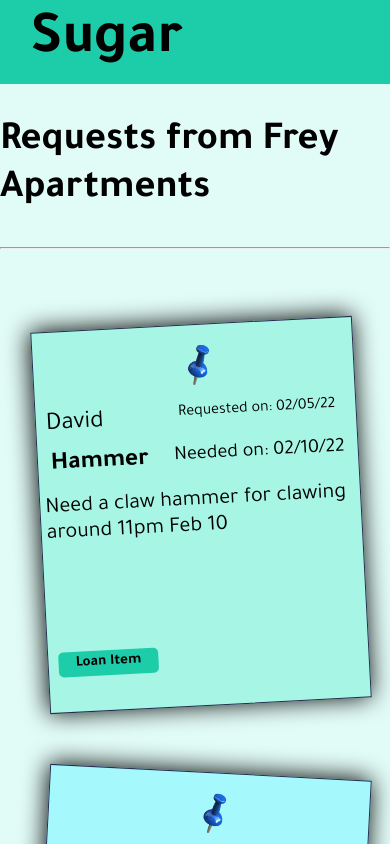
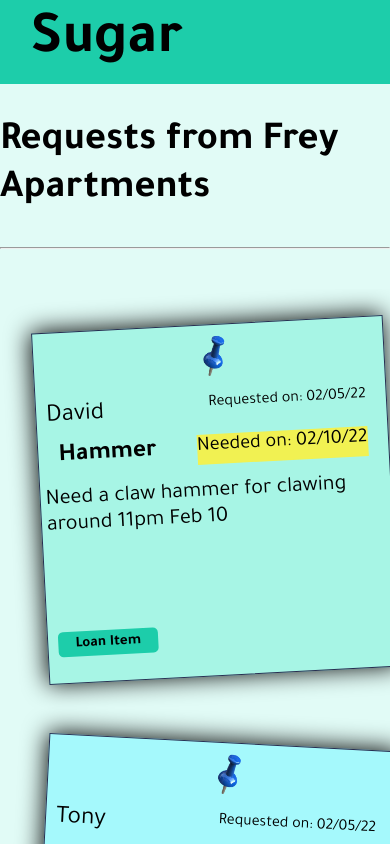
Before and after one commit to 2108-Sugar/Sugar_FE, a React (Create React App) app: page / in a window 390 px wide. Shown: the top 844 px of the page. Built offline with nearby package versions, Linux system fonts and the light colour scheme; a web font is replaced by a local one.

Commit message:
Add styling for bulletin board format

```diff
--- a/src/Components/DashboardCard/DashboardCard.css
+++ b/src/Components/DashboardCard/DashboardCard.css
@@ -18,8 +18,6 @@ p {
 /*. Post it format*/
 
 .pin-img {
-  width: 90px;
-  height: 50px;
   align-self: center;
 }
 
@@ -48,7 +46,6 @@ p {
 .request-card:hover {
   transform: scale(1.2);
   transition: .5s;
-
 }
 
 .top-row {
@@ -67,14 +64,12 @@ p {
 }
 
 .request-details {
-  /* border: 1px solid black; */
-  overflow-y: scroll;
+  overflow-y: auto;
   max-width: 100%;
   height: 40%;
   margin: 5px;
   font-size: 22px;
 }
-
 
 .name {
   font-size: 25px;
@@ -87,6 +82,7 @@ p {
 
 .date-needed {
   font-size: 20px;
+  background-color: rgb(241, 241, 82);
 }
 
 .loan-button {
@@ -103,23 +99,22 @@ p {
   text-align: center;
 }
 
-
 .loan-button:hover {
-  background-color: #8ffae4;
+  background-color: #272F51;
   box-shadow: 0 0 5px #272F51;
+  color: white;
 }
-
 
 @media screen and (max-width: 1320px) {
   .request-card {
-    width: 40vw;
-    height: 45vh;
+    width: 350px;
+    height: 350px;
   }
 }
 
 @media screen and (max-width: 890px) {
 .request-card {
-  width: 45vw;
-  height: 45vh;
+  width: 350px;
+  height: 350px;
   }
 }
--- a/src/Components/DashboardCard/DashboardCard.js
+++ b/src/Components/DashboardCard/DashboardCard.js
@@ -5,7 +5,7 @@ import pin from '../pin2.png'
 const DashboardCard = ({ lenderName, category, itemName, requestDetails, borrowDate, post_date }) => {
   return (
     <div className='request-card'>
-      <img className='pin-img' src={pin} alt='pin' />
+      <img className='pin-img' src={pin} alt='pin' width='90px' height='50px' />
       <div className='top-row'>
         <p className='name'>{lenderName}</p>
         <p>Requested on:  {post_date}</p>
```
Also changed, not shown: src/Components/pin.png (deleted).
